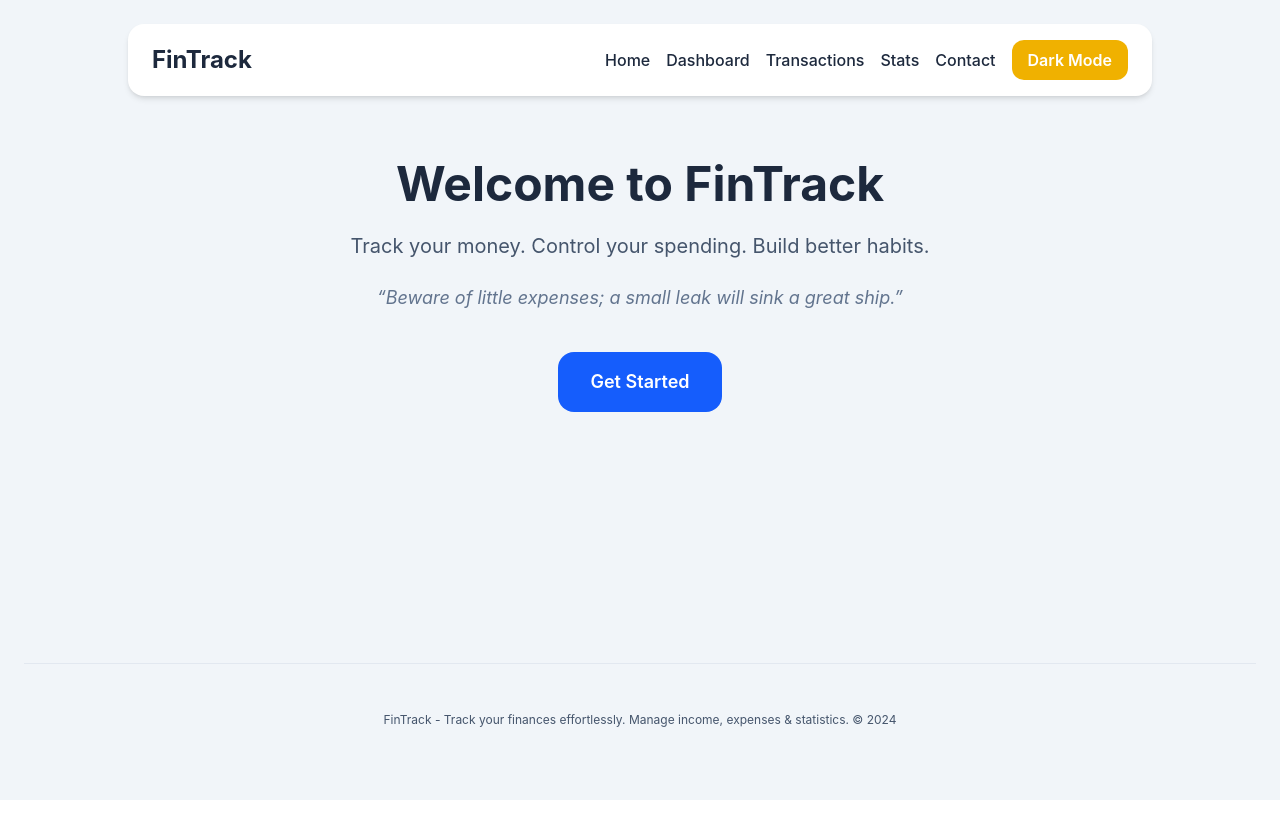
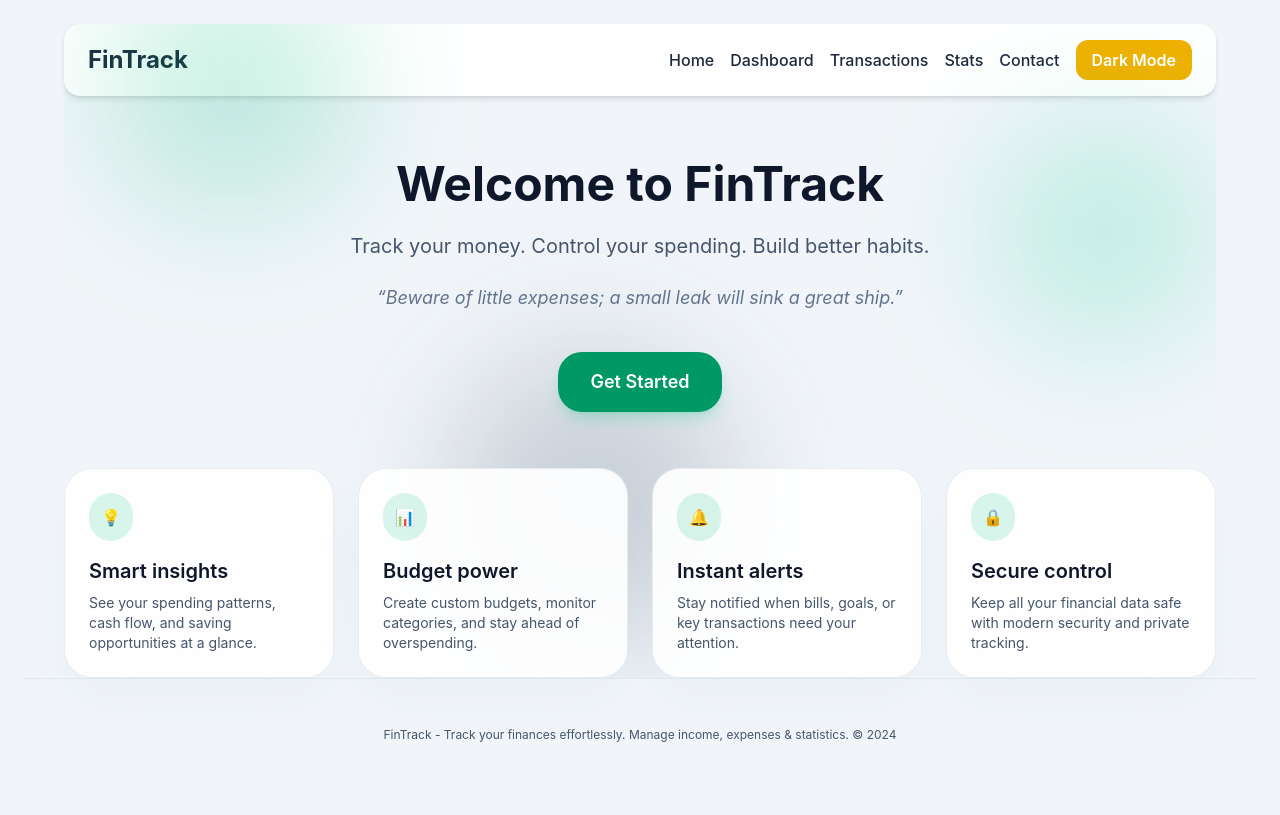
Before and after one commit to rishab123-creator/fintrack, a React (Vite) app: page / in a window 1280 px wide. Built offline with nearby package versions, Linux system fonts and the light colour scheme.

Commit message:
frontend fix

```diff
--- a/src/App.css
+++ b/src/App.css
@@ -182,3 +182,41 @@
     border-right-color: var(--border);
   }
 }
+
+.home-hero {
+  position: relative;
+  overflow: hidden;
+}
+
+.animate-blob {
+  animation: blob 14s infinite;
+}
+
+.animate-float {
+  animation: float 10s ease-in-out infinite;
+}
+
+.animation-delay-2000 {
+  animation-delay: 2s;
+}
+
+@keyframes blob {
+  0%, 100% {
+    transform: translate(0px, 0px) scale(1);
+  }
+  33% {
+    transform: translate(18px, -10px) scale(1.05);
+  }
+  66% {
+    transform: translate(-16px, 14px) scale(0.95);
+  }
+}
+
+@keyframes float {
+  0%, 100% {
+    transform: translateY(0px) rotate(0deg);
+  }
+  50% {
+    transform: translateY(-18px) rotate(8deg);
+  }
+}
--- a/src/pages/HomePage.jsx
+++ b/src/pages/HomePage.jsx
@@ -7,20 +7,25 @@
     <div
       className={
         darkMode
-          ? "min-h-screen flex flex-col bg-slate-900 p-6"
+          ? "min-h-screen flex flex-col bg-slate-950 p-6"
           : "min-h-screen flex flex-col bg-slate-100 p-6"
       }
     >
-      <div className="flex-1 max-w-5xl mx-auto w-full">
+      <div className="relative flex-1 max-w-6xl mx-auto w-full home-hero">
+        <div className="absolute inset-0 overflow-hidden pointer-events-none">
+          <div className="absolute -top-16 left-10 w-64 h-64 rounded-full bg-emerald-500/20 blur-3xl animate-blob"></div>
+          <div className="absolute top-24 right-0 w-56 h-56 rounded-full bg-emerald-400/20 blur-3xl animate-float"></div>
+          <div className="absolute bottom-10 left-1/3 w-72 h-72 rounded-full bg-slate-700/20 blur-3xl animate-blob animation-delay-2000"></div>
+        </div>
 
         <Navbar darkMode={darkMode} toggleTheme={toggleTheme} />
 
-        <div className="text-center mt-16">
+        <div className="relative text-center mt-16 px-4 sm:px-0">
           <h1
             className={
               darkMode
                 ? "text-5xl font-bold text-white mb-6"
-                : "text-5xl font-bold text-slate-800 mb-6"
+                : "text-5xl font-bold text-slate-900 mb-6"
             }
           >
             Welcome to FinTrack
@@ -47,12 +52,109 @@
           </p>
 
           <Link to="/login">
-            <button className="bg-blue-600 hover:bg-blue-700 text-white px-8 py-4 rounded-2xl font-semibold text-lg transition">
+            <button className="bg-emerald-600 hover:bg-emerald-700 text-white px-8 py-4 rounded-3xl font-semibold text-lg transition shadow-lg shadow-emerald-500/20">
               Get Started
             </button>
           </Link>
+
+          <div className="mt-14 grid gap-6 sm:grid-cols-2 lg:grid-cols-4 text-left relative z-10">
+            <div className={
+                darkMode
+                  ? "rounded-[28px] border border-white/10 bg-slate-900/80 p-6 shadow-2xl shadow-slate-950/20 backdrop-blur-xl"
+                  : "rounded-[28px] border border-slate-200/80 bg-white/90 p-6 shadow-2xl shadow-slate-300/20 backdrop-blur-xl"
+              }>
+              <div className="mb-4 inline-flex items-center justify-center rounded-full bg-emerald-500/15 p-3 text-emerald-500">
+                💡
+              </div>
+              <h2 className={
+                  darkMode
+                    ? "text-xl font-semibold text-white mb-2"
+                    : "text-xl font-semibold text-slate-900 mb-2"
+                }>
+                Smart insights
+              </h2>
+              <p className={
+                  darkMode
+                    ? "text-sm text-slate-300"
+                    : "text-sm text-slate-600"
+                }>
+                See your spending patterns, cash flow, and saving opportunities at a glance.
+              </p>
+            </div>
+
+            <div className={
+                darkMode
+                  ? "rounded-[28px] border border-white/10 bg-slate-900/80 p-6 shadow-2xl shadow-slate-950/20 backdrop-blur-xl"
+                  : "rounded-[28px] border border-slate-200/80 bg-white/90 p-6 shadow-2xl shadow-slate-300/20 backdrop-blur-xl"
+              }>
+              <div className="mb-4 inline-flex items-center justify-center rounded-full bg-emerald-500/15 p-3 text-emerald-500">
+                📊
+              </div>
+              <h2 className={
+                  darkMode
+                    ? "text-xl font-semibold text-white mb-2"
+                    : "text-xl font-semibold text-slate-900 mb-2"
+                }>
+                Budget power
+              </h2>
+              <p className={
+                  darkMode
+                    ? "text-sm text-slate-300"
+                    : "text-sm text-slate-600"
+                }>
+                Create custom budgets, monitor categories, and stay ahead of overspending.
+              </p>
+            </div>
+
+            <div className={
+                darkMode
+                  ? "rounded-[28px] border border-white/10 bg-slate-900/80 p-6 shadow-2xl shadow-slate-950/20 backdrop-blur-xl"
+                  : "rounded-[28px] border border-slate-200/80 bg-white/90 p-6 shadow-2xl shadow-slate-300/20 backdrop-blur-xl"
+              }>
+              <div className="mb-4 inline-flex items-center justify-center rounded-full bg-emerald-500/15 p-3 text-emerald-500">
+                🔔
+              </div>
+              <h2 className={
+                  darkMode
+                    ? "text-xl font-semibold text-white mb-2"
+                    : "text-xl font-semibold text-slate-900 mb-2"
+                }>
+                Instant alerts
+              </h2>
+              <p className={
+                  darkMode
+                    ? "text-sm text-slate-300"
+                    : "text-sm text-slate-600"
+                }>
+                Stay notified when bills, goals, or key transactions need your attention.
+              </p>
+            </div>
+
+            <div className={
+                darkMode
+                  ? "rounded-[28px] border border-white/10 bg-slate-900/80 p-6 shadow-2xl shadow-slate-950/20 backdrop-blur-xl"
+                  : "rounded-[28px] border border-slate-200/80 bg-white/90 p-6 shadow-2xl shadow-slate-300/20 backdrop-blur-xl"
+              }>
+              <div className="mb-4 inline-flex items-center justify-center rounded-full bg-emerald-500/15 p-3 text-emerald-500">
+                🔒
+              </div>
+              <h2 className={
+                  darkMode
+                    ? "text-xl font-semibold text-white mb-2"
+                    : "text-xl font-semibold text-slate-900 mb-2"
+                }>
+                Secure control
+              </h2>
+              <p className={
+                  darkMode
+                    ? "text-sm text-slate-300"
+                    : "text-sm text-slate-600"
+                }>
+                Keep all your financial data safe with modern security and private tracking.
+              </p>
+            </div>
+          </div>
         </div>
-
       </div>
 
       {/* Footer should be outside the centered container */}
```
Also changed, not shown: 1 other file (tests, documents, lock files or other folders).
